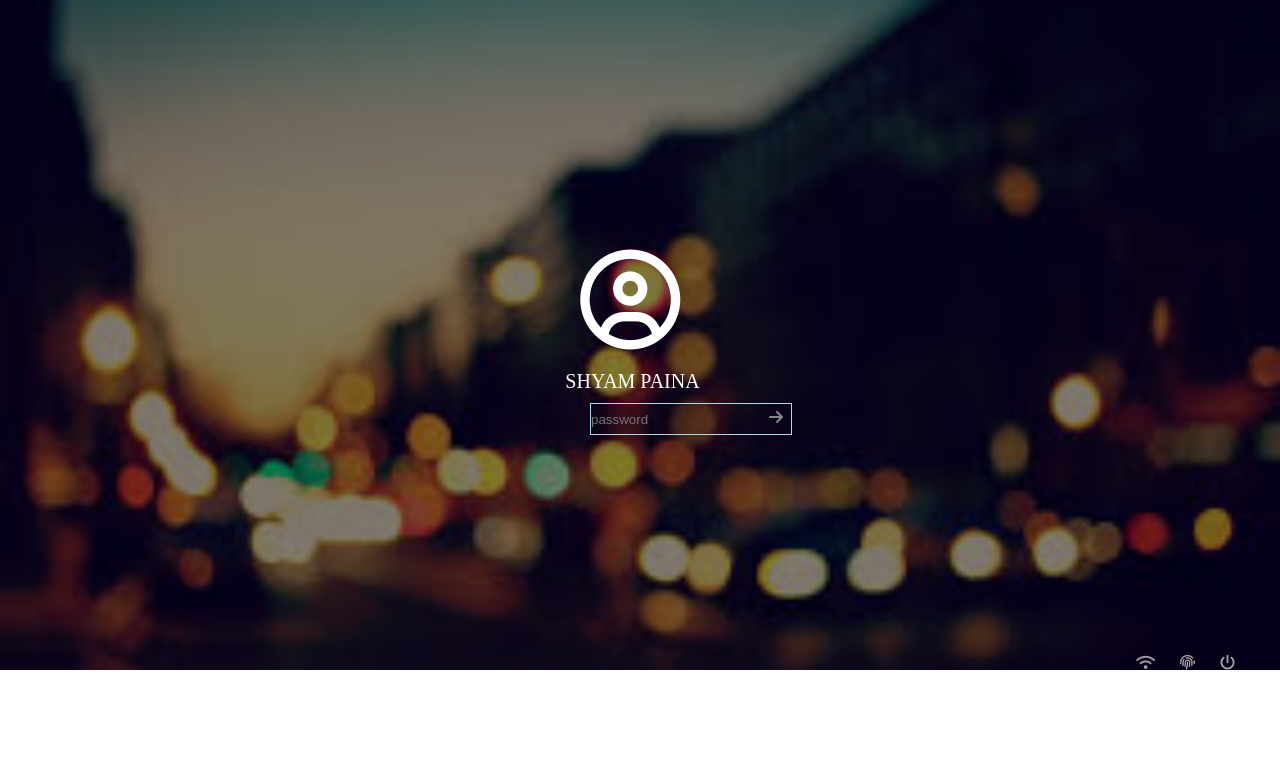
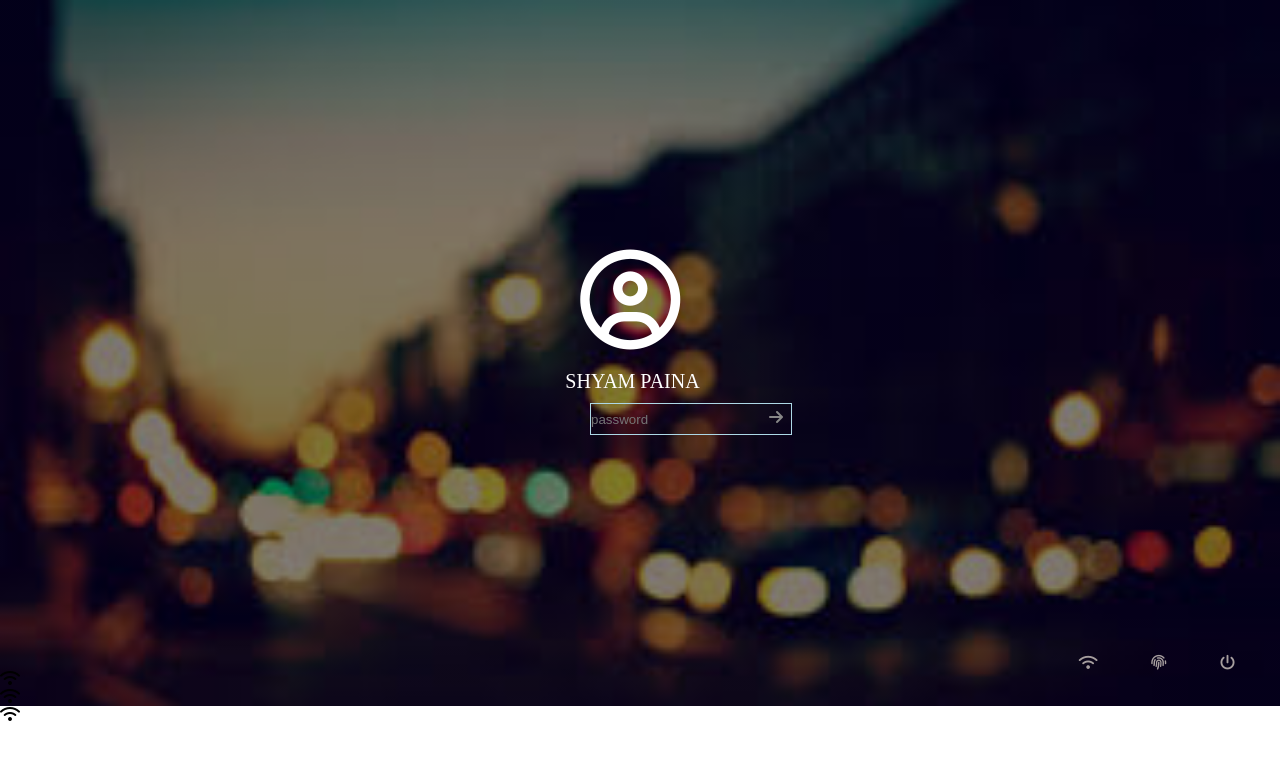
Before and after one commit to syam1433/Lock_screen, a plain HTML site: page index.html in a window 1280 px wide. Drawn offline with Linux system fonts and the light colour scheme.

Commit message:
Update index.html

```diff
--- a/index.html
+++ b/index.html
@@ -19,7 +19,7 @@
         </div>
         <div class="bar-icons">
             <div class="icons">
-                <i class="fa-solid fa-wifi" title="Wifi"></abbr></i>
+                <i class="fa-solid fa-wifi" title="Wifi"></</i>
                 <i class="fa-solid fa-fingerprint" title="fingerprint"></i>
                 <i class="fa-solid fa-power-off" title="power-off"></i>
             </div>
```
